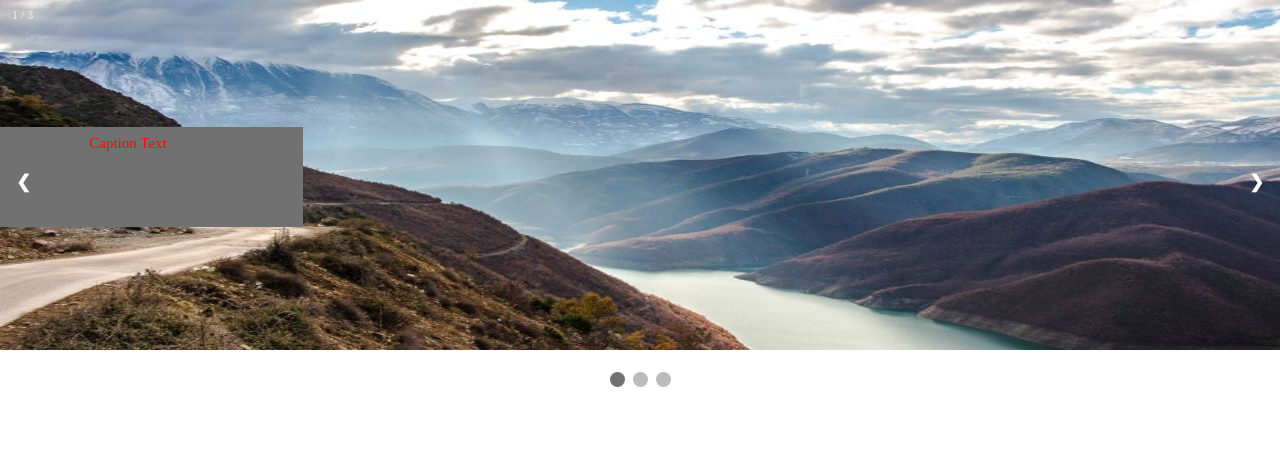
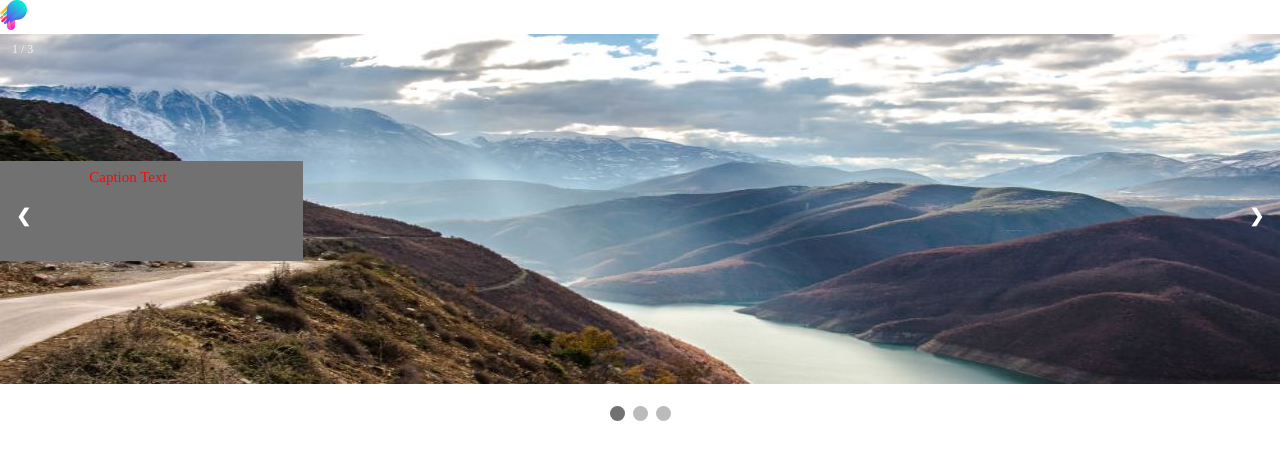
Before and after one commit to kutub98/assignment, a plain HTML site: page index.html in a window 1280 px wide. Drawn offline with Linux system fonts and the light colour scheme; files that its build step writes are made by us from their sources.

Commit message:
added logo

```diff
--- a/index.html
+++ b/index.html
@@ -9,7 +9,11 @@
   </head>
   <body>
     <!-- topMenu start -->
-
+        <div id="topMenu">
+            <nav class="NavBar">
+                <a href=""><img src="../assignment/image/logo.png" alt=""></a>
+            </nav>
+        </div>
     <!-- topMenu end -->
 
     <!-- Slideshow container -->
```
